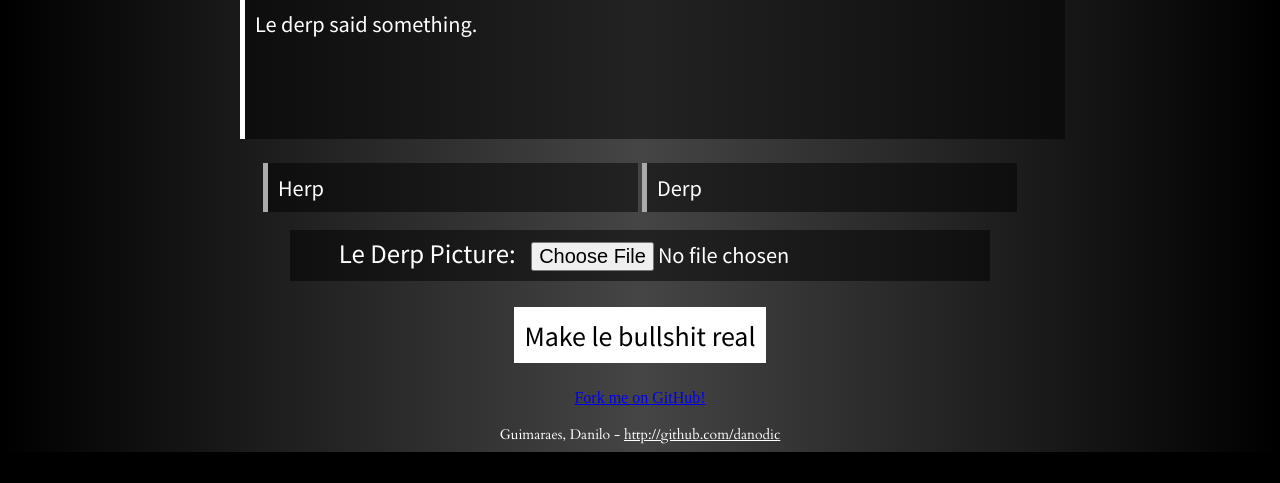
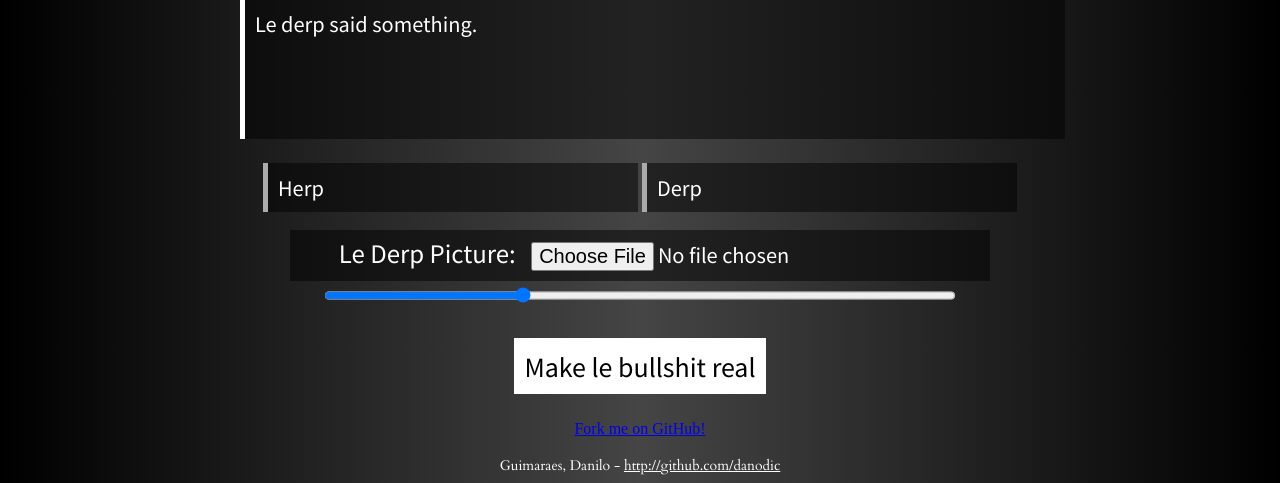
Before and after one commit to danodic/lememaker, a PHP site: page /index.html in a window 1280 px wide. Shown: the part 416-899 px from the top of the page. Before the commit the page ends 868 px from the top, so only its background shows below. Run offline with PHP 8.4, Linux system fonts and the light colour scheme; some libraries are stand-ins or nearby versions; some web fonts are replaced.

Commit message:
Allow resizing Le Derp's picture ❤

```diff
--- a/code.js
+++ b/code.js
@@ -114,6 +114,8 @@
 $("#derp").change(update_first_name);
 $("#derp").keyup(update_first_name);
 
+$("#picture-size").mousemove(handlePictureResize).change(handlePictureResize);
+
 document.getElementById("file-input").onchange = function (e) {
     loadImage(
         e.target.files[0],
@@ -144,3 +146,7 @@
         location.reload();
     });
 });
+
+function handlePictureResize(event){
+    $("#picture-container").css("background-size", event.target.value + "%");
+}
--- a/index.html
+++ b/index.html
@@ -43,6 +43,9 @@
         <span>Le Derp Picture: </span>
         <input type="file" id="file-input" class="file-selector" placeholder="Le derp picture here." />
       </div>
+      <div class="slidecontainer" title="Come closer">
+        <input type="range" min="10" max="300" value="100" class="slider" id="picture-size">
+      </div>
     </div>
     <div>
       <br><br>
--- a/style.css
+++ b/style.css
@@ -149,3 +149,40 @@
   font-size: 14px;
   color: white;
 }
+
+
+/* Slider https://www.w3schools.com/howto/howto_js_rangeslider.asp */
+.slidecontainer {
+  width: 100%; /* Width of the outside container */
+}
+
+/* The slider itself */
+.slider {
+  min-width: 250px;
+  width: 50%;
+  height: 25px; /* Specified height */
+  -webkit-transition: .2s; /* 0.2 seconds transition on hover */
+  transition: opacity .2s;
+}
+
+/* Mouse-over effects */
+.slider:hover {
+  opacity: 1; /* Fully shown on mouse-over */
+}
+
+/* The slider handle (use -webkit- (Chrome, Opera, Safari, Edge) and -moz- (Firefox) to override default look) */
+.slider::-webkit-slider-thumb {
+  -webkit-appearance: none; /* Override default look */
+  appearance: none;
+  width: 25px; /* Set a specific slider handle width */
+  height: 25px; /* Slider handle height */
+  background: #4CAF50; /* Green background */
+  cursor: pointer; /* Cursor on hover */
+}
+
+.slider::-moz-range-thumb {
+  width: 25px; /* Set a specific slider handle width */
+  height: 25px; /* Slider handle height */
+  background: #4CAF50; /* Green background */
+  cursor: pointer; /* Cursor on hover */
+}
```
